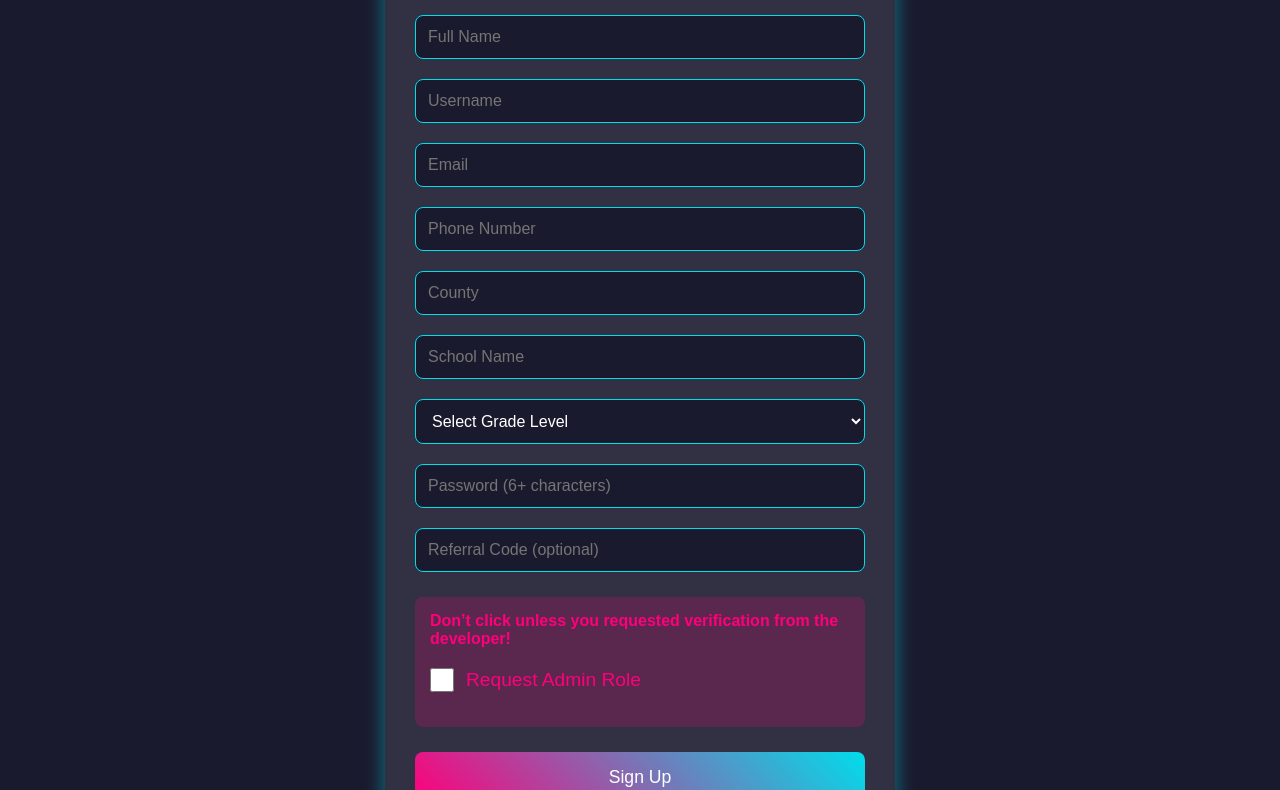
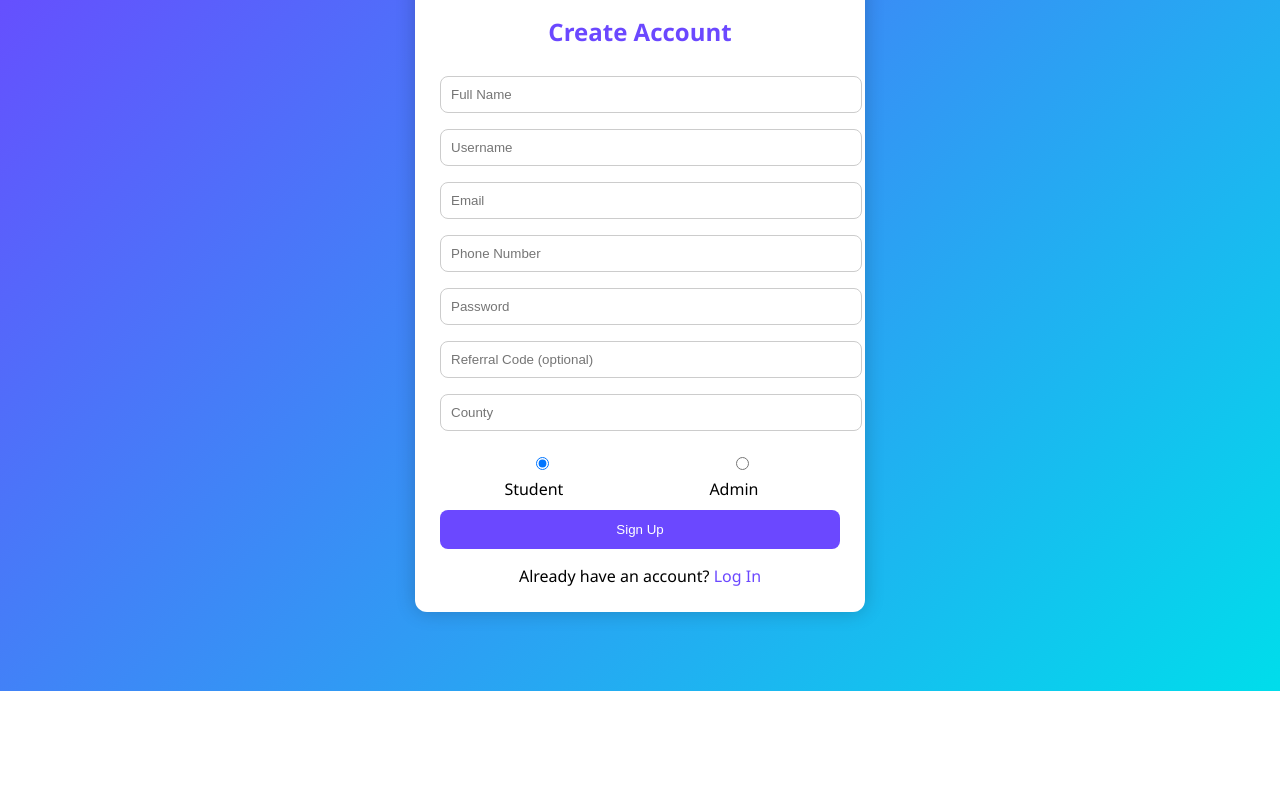
Before and after one commit to Wanga-tracker/study-hive-kenya, a website: page signup.html in a window 1280 px wide. Shown: the part 109-899 px from the top of the page. After the commit the page ends 800 px from the top, so only its background shows below. Drawn offline with Linux system fonts and the light colour scheme.

Commit message:
Update signup.html

```diff
--- a/signup.html
+++ b/signup.html
@@ -1,262 +1,172 @@
 <!DOCTYPE html>
 <html lang="en">
 <head>
-  <meta charset="UTF-8">
-  <meta name="viewport" content="width=device-width, initial-scale=1.0">
-  <title>Edu Sync Hub Africa - Signup</title>
+  <meta charset="UTF-8" />
+  <meta name="viewport" content="width=device-width, initial-scale=1.0"/>
+  <title>Edu Sync Hub - Signup</title>
+  <style>
+    body {
+      background: linear-gradient(135deg, #6b48ff, #00ddeb);
+      font-family: 'Segoe UI', sans-serif;
+      display: flex;
+      justify-content: center;
+      align-items: center;
+      min-height: 100vh;
+      margin: 0;
+    }
+    .container {
+      background: #fff;
+      border-radius: 12px;
+      padding: 25px;
+      width: 100%;
+      max-width: 400px;
+      box-shadow: 0 0 20px rgba(0,0,0,0.2);
+    }
+    h2 {
+      text-align: center;
+      color: #6b48ff;
+    }
+    input, select {
+      width: 100%;
+      padding: 10px;
+      margin: 8px 0;
+      border-radius: 8px;
+      border: 1px solid #ccc;
+    }
+    .glow-button {
+      background: #6b48ff;
+      color: white;
+      border: none;
+      padding: 12px;
+      border-radius: 8px;
+      width: 100%;
+      cursor: pointer;
+      transition: 0.3s;
+      margin-top: 10px;
+    }
+    .glow-button:hover {
+      box-shadow: 0 0 12px #00ddeb;
+    }
+    .role {
+      display: flex;
+      justify-content: space-around;
+      margin-top: 10px;
+    }
+    .switch {
+      text-align: center;
+      margin-top: 10px;
+    }
+    .switch a {
+      color: #6b48ff;
+      text-decoration: none;
+    }
+    #admin-pass {
+      display: none;
+    }
+    .error {
+      color: red;
+      text-align: center;
+      margin-top: 10px;
+    }
+  </style>
 </head>
 <body>
-  <div class="auth-container">
+  <div class="container">
     <h2>Create Account</h2>
     <form id="signup-form">
       <input type="text" id="name" placeholder="Full Name" required>
       <input type="text" id="username" placeholder="Username" required>
       <input type="email" id="email" placeholder="Email" required>
       <input type="tel" id="phone" placeholder="Phone Number" required>
+      <input type="password" id="password" placeholder="Password" required>
+      <input type="text" id="referral" placeholder="Referral Code (optional)">
       <input type="text" id="county" placeholder="County" required>
-      <input type="text" id="school" placeholder="School Name" required>
-      <select id="level" required>
-        <option value="" disabled selected>Select Grade Level</option>
-        <option value="primary">Primary</option>
-        <option value="junior_high">Junior High</option>
-        <option value="secondary">Secondary</option>
-      </select>
-      <input type="password" id="password" placeholder="Password (6+ characters)" required>
-      <input type="text" id="referral" placeholder="Referral Code (optional)">
-      <div class="admin-section">
-        <div class="warning">Don’t click unless you requested verification from the developer!</div>
-        <div class="checkbox-container">
-          <input type="checkbox" id="admin-request">
-          <label for="admin-request">Request Admin Role</label>
-        </div>
-        <input type="password" id="admin-password" placeholder="Admin Verification Password" style="display: none;">
+
+      <div class="role">
+        <label><input type="radio" name="role" value="student" checked> Student</label>
+        <label><input type="radio" name="role" value="admin"> Admin</label>
       </div>
-      <button type="submit">Sign Up</button>
+
+      <input type="password" id="admin-pass" placeholder="Enter Admin Access Password">
+
+      <button type="submit" class="glow-button">Sign Up</button>
+      <p class="error" id="error-message"></p>
     </form>
+
     <div class="switch">
       Already have an account? <a href="login.html">Log In</a>
     </div>
-    <div id="error-message" class="error"></div>
   </div>
 
-  <style>
-    body {
-      background: #1A1A2E;
-      color: #FFFFFF;
-      font-family: 'Poppins', sans-serif;
-      margin: 0;
-      display: flex;
-      justify-content: center;
-      align-items: center;
-      min-height: 100vh;
-    }
-    .auth-container {
-      background: rgba(255, 255, 255, 0.1);
-      border-radius: 12px;
-      padding: 30px;
-      width: 100%;
-      max-width: 450px;
-      box-shadow: 0 0 20px rgba(0, 221, 235, 0.5);
-      backdrop-filter: blur(5px);
-    }
-    h2 {
-      text-align: center;
-      background: linear-gradient(45deg, #FF007A, #00DDEB);
-      -webkit-background-clip: text;
-      -webkit-text-fill-color: transparent;
-      font-size: 2em;
-      margin-bottom: 20px;
-    }
-    form {
-      display: flex;
-      flex-direction: column;
-    }
-    input, select {
-      margin: 10px 0;
-      padding: 12px;
-      border: 1px solid #00DDEB;
-      background: #1A1A2E;
-      color: #FFFFFF;
-      border-radius: 8px;
-      font-size: 1em;
-    }
-    .admin-section {
-      background: rgba(255, 0, 122, 0.2);
-      padding: 15px;
-      border-radius: 8px;
-      margin: 15px 0;
-    }
-    .admin-section label {
-      font-size: 1.2em;
-      color: #FF007A;
-    }
-    .warning {
-      color: #FF007A;
-      font-weight: bold;
-      margin-bottom: 10px;
-      font-size: 1em;
-    }
-    .checkbox-container {
-      display: flex;
-      align-items: center;
-      margin: 10px 0;
-    }
-    .checkbox-container input {
-      width: 24px;
-      height: 24px;
-      margin-right: 12px;
-    }
-    button {
-      background: linear-gradient(45deg, #FF007A, #00DDEB);
-      border: none;
-      padding: 15px;
-      color: #FFFFFF;
-      cursor: pointer;
-      border-radius: 8px;
-      font-size: 1.1em;
-      margin-top: 10px;
-    }
-    button:hover {
-      box-shadow: 0 0 12px #00DDEB;
-    }
-    .error {
-      color: #FF007A;
-      text-align: center;
-      margin-top: 10px;
-      font-size: 0.9em;
-    }
-    .switch {
-      text-align: center;
-      margin-top: 15px;
-    }
-    .switch a {
-      color: #00DDEB;
-      text-decoration: none;
-    }
-  </style>
+  <!-- Firebase SDKs -->
+  <script type="module">
+    import { initializeApp } from "https://www.gstatic.com/firebasejs/11.8.1/firebase-app.js";
+    import { getAuth, createUserWithEmailAndPassword } from "https://www.gstatic.com/firebasejs/11.8.1/firebase-auth.js";
+    import { getFirestore, doc, setDoc } from "https://www.gstatic.com/firebasejs/11.8.1/firebase-firestore.js";
 
-  <script type="module">
-    // Firebase SDK
-    import { initializeApp } from 'https://www.gstatic.com/firebasejs/11.8.1/firebase-app.js';
-    import { getAuth, createUserWithEmailAndPassword } from 'https://www.gstatic.com/firebasejs/11.8.1/firebase-auth.js';
-    import { getFirestore, doc, setDoc, collection, where, getDocs, query } from 'https://www.gstatic.com/firebasejs/11.8.1/firebase-firestore.js';
-
-    // Firebase configuration
     const firebaseConfig = {
-      apiKey: "AIzaSyCs6rzjsYBPYmT1vK3VWQRU36MJgQmKJq0",
-      authDomain: "edu-hub-kenya.firebaseapp.com",
-      databaseURL: "https://edu-hub-kenya-default-rtdb.firebaseio.com", // Added Realtime Database URL
-      projectId: "edu-hub-kenya",
-      storageBucket: "edu-hub-kenya.firebasestorage.app",
-      messagingSenderId: "163804145504",
-      appId: "1:163804145504:web:9b989b384a2bd2643f6005",
-      measurementId: "G-C8YB09R7J5"
+      apiKey: "AIzaSyAcqZKghgyzk1ghfP-l8dwlHOVRNeG1TAk",
+      authDomain: "edu-sync-hub-africa.firebaseapp.com",
+      projectId: "edu-sync-hub-africa",
+      storageBucket: "edu-sync-hub-africa.appspot.com",
+      messagingSenderId: "625120725619",
+      appId: "1:625120725619:web:0a373d5201cd9a87333806"
     };
 
-    // Initialize Firebase
-    let app, auth, db;
-    try {
-      app = initializeApp(firebaseConfig);
-      auth = getAuth(app);
-      db = getFirestore(app);
-      console.log("Firebase initialized successfully");
-    } catch (error) {
-      console.error("Firebase initialization error:", error);
-    }
+    const app = initializeApp(firebaseConfig);
+    const auth = getAuth(app);
+    const db = getFirestore(app);
 
-    // Admin verification password
-    const ADMIN_VERIFICATION_PASSWORD = 'EduAdmin2025!'; // TODO: Replace with your secure password
+    const form = document.getElementById("signup-form");
+    const errorMsg = document.getElementById("error-message");
+    const adminInput = document.getElementById("admin-pass");
 
-    // Signup logic
-    const form = document.getElementById('signup-form');
-    const adminRequestCheckbox = document.getElementById('admin-request');
-    const adminPasswordField = document.getElementById('admin-password');
-    const errorMessage = document.getElementById('error-message');
-
-    adminRequestCheckbox.addEventListener('change', () => {
-      adminPasswordField.style.display = adminRequestCheckbox.checked ? 'block' : 'none';
+    document.querySelectorAll('input[name="role"]').forEach(input => {
+      input.addEventListener("change", () => {
+        adminInput.style.display = input.value === "admin" ? "block" : "none";
+      });
     });
 
-    form.addEventListener('submit', async (e) => {
+    form.addEventListener("submit", async (e) => {
       e.preventDefault();
-      const userData = {
-        name: form.name.value.trim(),
-        username: form.username.value.trim(),
-        email: form.email.value.trim(),
-        phone: form.phone.value.trim(),
-        county: form.county.value.trim(),
-        school: form.school.value.trim(),
-        level: form.level.value,
-        password: form.password.value,
-        referral: form.referral.value.trim(),
-        adminRequest: form['admin-request'].checked,
-        adminPassword: form['admin-password'].value.trim()
-      };
+      errorMsg.textContent = "";
 
-      if (!userData.name || !userData.username || !userData.email || !userData.phone || !userData.county || !userData.school || !userData.level) {
-        errorMessage.textContent = 'All required fields must be filled.';
-        return;
-      }
+      const email = form.email.value;
+      const password = form.password.value;
+      const role = form.querySelector('input[name="role"]:checked').value;
+      const adminSecret = form["admin-pass"].value.trim();
+      const requiredAdminPassword = "mySecretAdminPass"; // change this to your secret
 
-      if (userData.password.length < 6) {
-        errorMessage.textContent = 'Password must be at least 6 characters.';
-        return;
-      }
-
-      if (userData.adminRequest && !userData.adminPassword) {
-        errorMessage.textContent = 'Admin verification password is required.';
+      if (role === "admin" && adminSecret !== requiredAdminPassword) {
+        errorMsg.textContent = "Invalid admin access password.";
         return;
       }
 
       try {
-        // Check username uniqueness
-        console.log("Checking username uniqueness...");
-        const usernameQuery = query(collection(db, 'users'), where('username', '==', userData.username));
-        const usernameSnapshot = await getDocs(usernameQuery);
-        if (!usernameSnapshot.empty) {
-          errorMessage.textContent = 'Username already exists.';
-          return;
-        }
+        const userCredential = await createUserWithEmailAndPassword(auth, email, password);
+        const user = userCredential.user;
 
-        // Verify admin password
-        if (userData.adminRequest && userData.adminPassword !== ADMIN_VERIFICATION_PASSWORD) {
-          errorMessage.textContent = 'Invalid admin verification password.';
-          return;
-        }
-
-        // Create user
-        console.log("Creating user with email:", userData.email);
-        const userCredential = await createUserWithEmailAndPassword(auth, userData.email, userData.password);
-        const user = userCredential.user;
-        console.log("User created:", user.uid);
-
-        // Set role
-        const role = userData.adminRequest && userData.adminPassword === ADMIN_VERIFICATION_PASSWORD ? 'admin' : 'student';
-
-        // Save user data
-        console.log("Saving user data to Firestore...");
-        await setDoc(doc(db, 'users', user.uid), {
-          name: userData.name,
-          username: userData.username,
-          email: userData.email,
-          phone: userData.phone,
-          county: userData.county,
-          school: userData.school,
-          level: userData.level,
+        await setDoc(doc(db, "users", user.uid), {
+          name: form.name.value,
+          username: form.username.value,
+          email: email,
+          phone: form.phone.value,
+          referral: form.referral.value,
+          county: form.county.value,
           role: role,
-          referral: userData.referral || '',
           createdAt: new Date()
         });
-        console.log("User data saved successfully");
 
-        // Redirect
-        console.log("Redirecting to:", role === 'admin' ? 'admin-dashboard.html' : 'student-dashboard.html');
-        window.location.href = role === 'admin' ? 'admin-dashboard.html' : 'student-dashboard.html';
-      } catch (error) {
-        console.error("Signup error:", error);
-        errorMessage.textContent = error.message || 'An error occurred during signup.';
+        alert("Signup successful!");
+        if (role === "admin") {
+          window.location.href = "admin-dashboard.html";
+        } else {
+          window.location.href = "student-dashboard.html";
+        }
+      } catch (err) {
+        errorMsg.textContent = "Signup failed: " + err.message;
       }
     });
   </script>
 </body>
-        </html>
+  </html>
```
